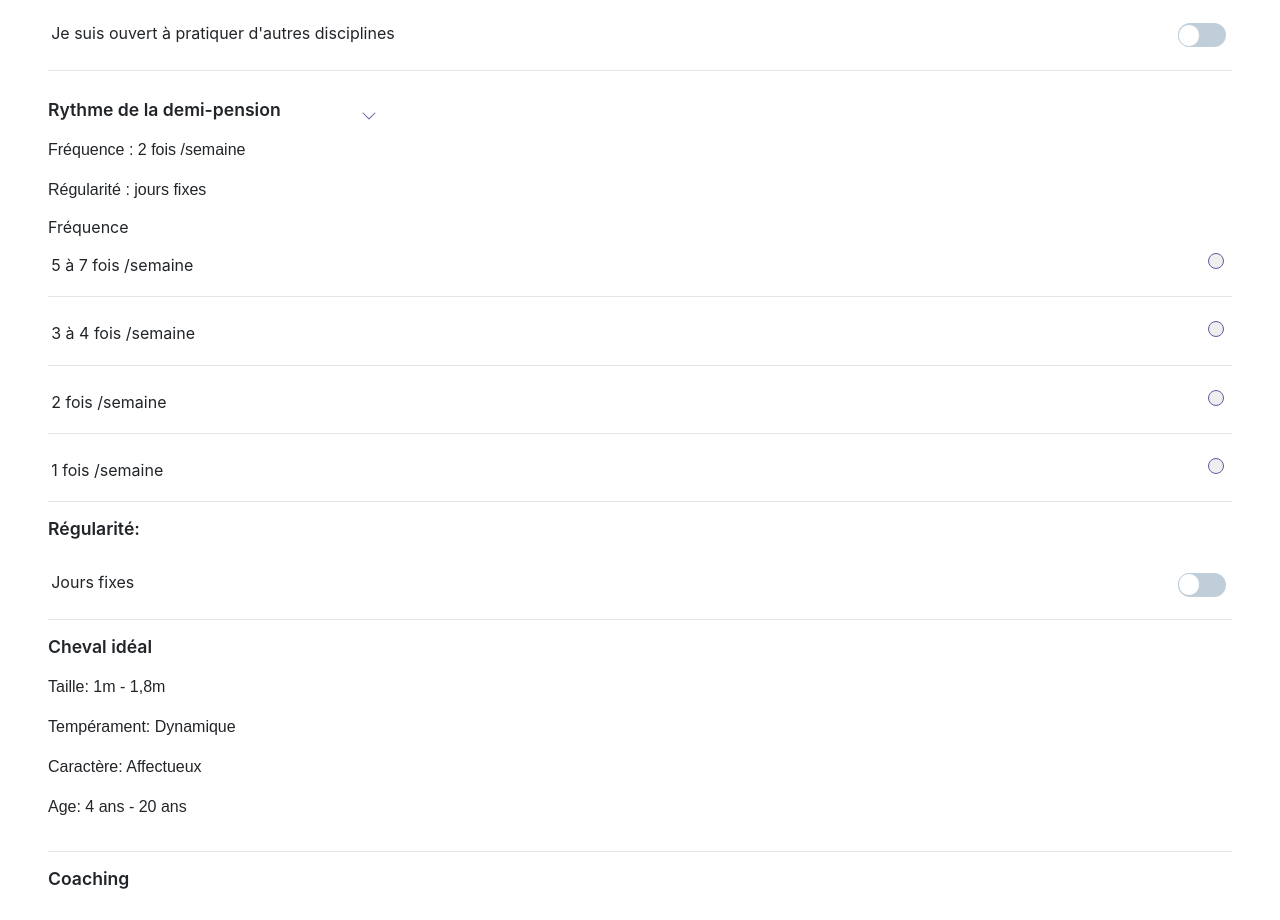
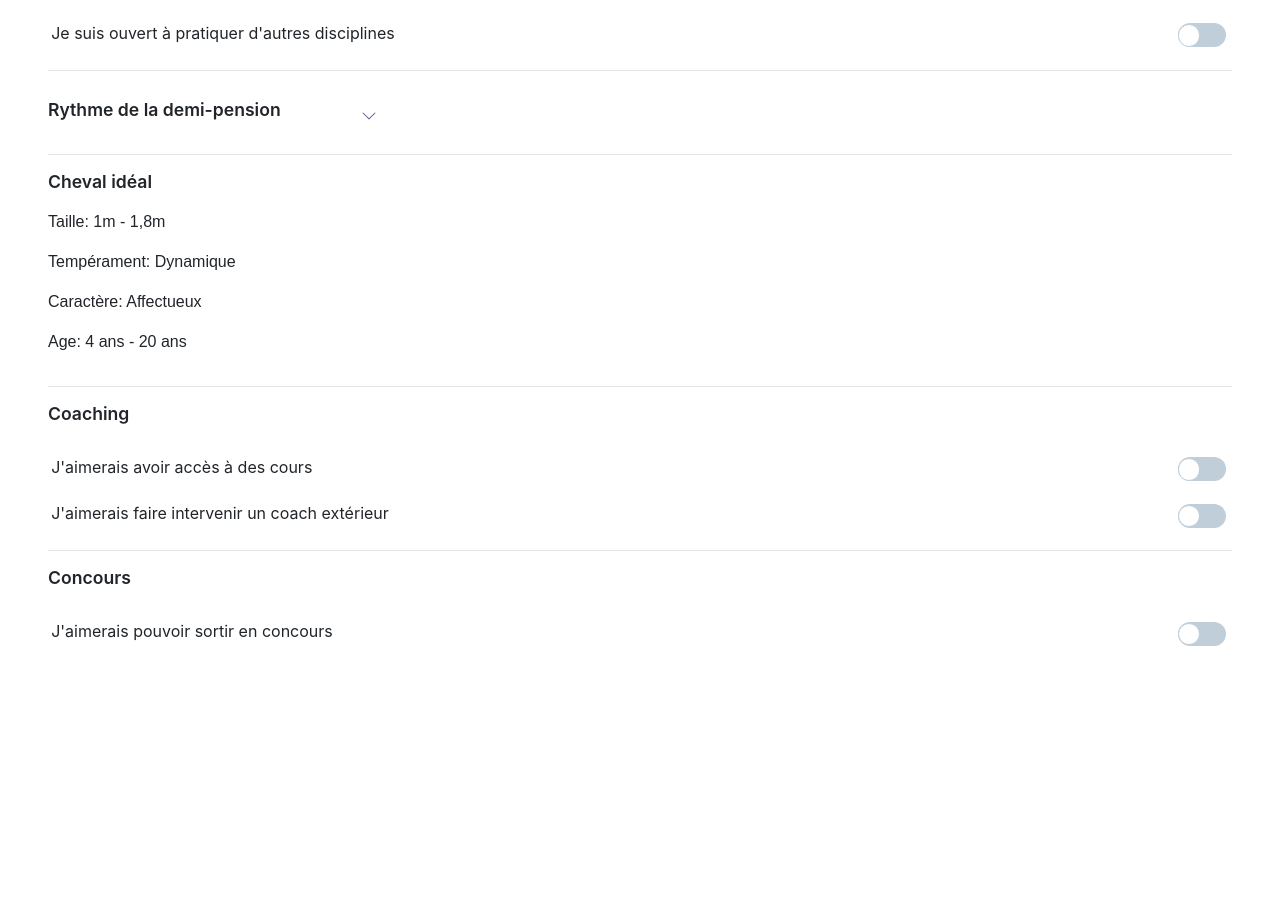
Before and after one commit to Johanna-cs/Caval_Cloud_Front, a React (Create React App) app: page /post-rider in a window 1280 px wide. Shown: the part 2540-3460 px from the top of the page. After the commit the page ends 3288 px from the top, so only its background shows below. Built offline with nearby package versions, Linux system fonts and the light colour scheme.

Commit message:
merging with search-redier

```diff
--- a/src/Router.jsx
+++ b/src/Router.jsx
@@ -6,7 +6,6 @@ import Login from "./components/Landing/Login";
 import Register from "./components/Landing/Register";
 import SearchRider from './components/searchRider/SearchRider'
 import SearchHorse from "./components/searchHorse/SearchHorse"
-import PostHorse from './components/PostHorse'
 import PostRider from './components/postRider/PostRider'
 import PostRiderPresentation from "./components/postRider/PostRiderPresentation";
 
@@ -20,7 +19,6 @@ const Router = () => {
         <Route exact path="/register" component={Register} />
         <Route exact path="/search-rider" component ={SearchRider} />
         <Route exact path="/search-horse" component={SearchHorse} />
-        <Route exact path="/post-horse" component={PostHorse} />
         <Route exact path="/post-rider" component={PostRider} />
         <Route exact path="/PostRiderPresentation" component={PostRiderPresentation}/>
       </Switch>
--- a/src/components/common/RadioButton.js
+++ b/src/components/common/RadioButton.js
@@ -11,7 +11,7 @@ const RadioButton = (props) => {
           type="radio"
           name={props.radioButtonName}
           id={props.radioButtonId}
-          value=""
+          value={props.radioButtonText}
           onClick={props.onClick}
         />
         <label className="radioButton-check-label" for={props.radioButtonId}></label>
--- a/src/components/common_section/Frequency.js
+++ b/src/components/common_section/Frequency.js
@@ -7,9 +7,8 @@ import SlidingButton from "../common/SlidingButton";
 
 const Frequency = (props) => {
 
-    const [isOpen, setIsOpen] = useState(true)
+    const [isOpen, setIsOpen] = useState(false)
     const toggle = () => setIsOpen(!isOpen)
-    const [frequency, setFrequency] = useState("2 fois /semaine");
 
 
 
@@ -33,42 +32,42 @@ const Frequency = (props) => {
               />
             </svg>
           </Button>
-          <p>Fréquence : {frequency}</p>
-          <p>Régularité : jours fixes</p>
         </div>
         <Collapse isOpen={isOpen}>
           <div>
-            <h5>Fréquence </h5>
+            <h5>Fréquence :</h5>
 
             <RadioButton
               radioButtonText="5 à 7 fois /semaine"
               radioButtonName="frequency"
               radioButtonId="frequency1"
-              onClick={() => setFrequency("5 à 7 fois /semaine")}
+              onClick={props.onClick}
             />
             <RadioButton
               radioButtonText="3 à 4 fois /semaine"
               radioButtonName="frequency"
               radioButtonId="frequency2"
-              onClick={() => setFrequency("3 à 4 fois /semaine")}
+              onClick={props.onClick}
             />
             <RadioButton
               radioButtonText="2 fois /semaine"
               radioButtonName="frequency"
               radioButtonId="frequency3"
-              onClick={() => setFrequency("2 fois /semaine")}
+              onClick={props.onClick}
             />
             <RadioButton
               radioButtonText="1 fois /semaine"
               radioButtonName="frequency"
               radioButtonId="frequency4"
-              onClick={() => setFrequency("1 fois /semaine")}
+              onClick={props.onClick}
+
             />
           </div>
-          <h4>Régularité:</h4>
+          <h5>Régularité :</h5>
           <SlidingButton
             SlidingButtonText="Jours fixes"
             SlidingButtonID="fixedDaysSwitch"
+            onClick ={props.changeFixedFrequency}
           />
         </Collapse>
       </>
--- a/src/components/searchRider/SearchRider.js
+++ b/src/components/searchRider/SearchRider.js
@@ -9,6 +9,9 @@ import Localisation from '../common_section/Localisation';
 import SlidingButton from '../common/SlidingButton'
 import BudgetMensuel from '../common_section/BudgetMensuel'
 import Frequency from '../common_section/Frequency'
+
+
+
 
 const SearchRider = () => {
 
@@ -51,6 +54,9 @@ const SearchRider = () => {
     // Fréquence de la demi-pension :
     const [frequency, setFrequency] = useState('')
 
+    // Fréquence de la demi-pension, jours fixes :
+    const [fixedFrequency, setFixedFrequency] = useState(false)
+
     // Concours ou pas :
     const [doCompetition, setDoCompetition] = useState(false)
 
@@ -61,26 +67,6 @@ const SearchRider = () => {
         .then(res => setCityLocalisation(res.data.address.municipality))
         .catch(err => console.error(err))
     }
-
-    // Fonction qui permet de gérer les disciplines séléctionnées par le user
-    // const manageDisciplines = (discipline) => {
-    //     const arrayInitial = disciplines
-    //     const modifyArray = arrayInitial.push(discipline)
-    //     console.log(disciplines)
-    //     console.log(modifyArray)
-    // }
-
-    // const reducer = (state, action) => {
-    //     switch (action.type) {
-    //         case
-    //     }
-
-
-    // }
-
-
-    // const [checkbox, setCheckbox] = useReducer( , [])
-
 
     useEffect(() => {
         getLocation()
@@ -161,6 +147,7 @@ const SearchRider = () => {
                     // onlog = {console.log(disciplines)}
                     // onChange = {(e) => Checkboxes(e.target.name)}
 
+
                 />
             <hr />
                 <BudgetMensuel
@@ -172,8 +159,9 @@ const SearchRider = () => {
             <hr />
             <h4>Rythme de la demi-pension</h4>
                 <Frequency
-                    onChange={(e) => setFrequency(e.target.value)}
+                    onClick={(e) => setFrequency(e.target.value)}
                     frequency={frequency}
+                    changeFixedFrequency={() => setFixedFrequency(!fixedFrequency)}
                 />
 
             <h4>Concours</h4>
```
